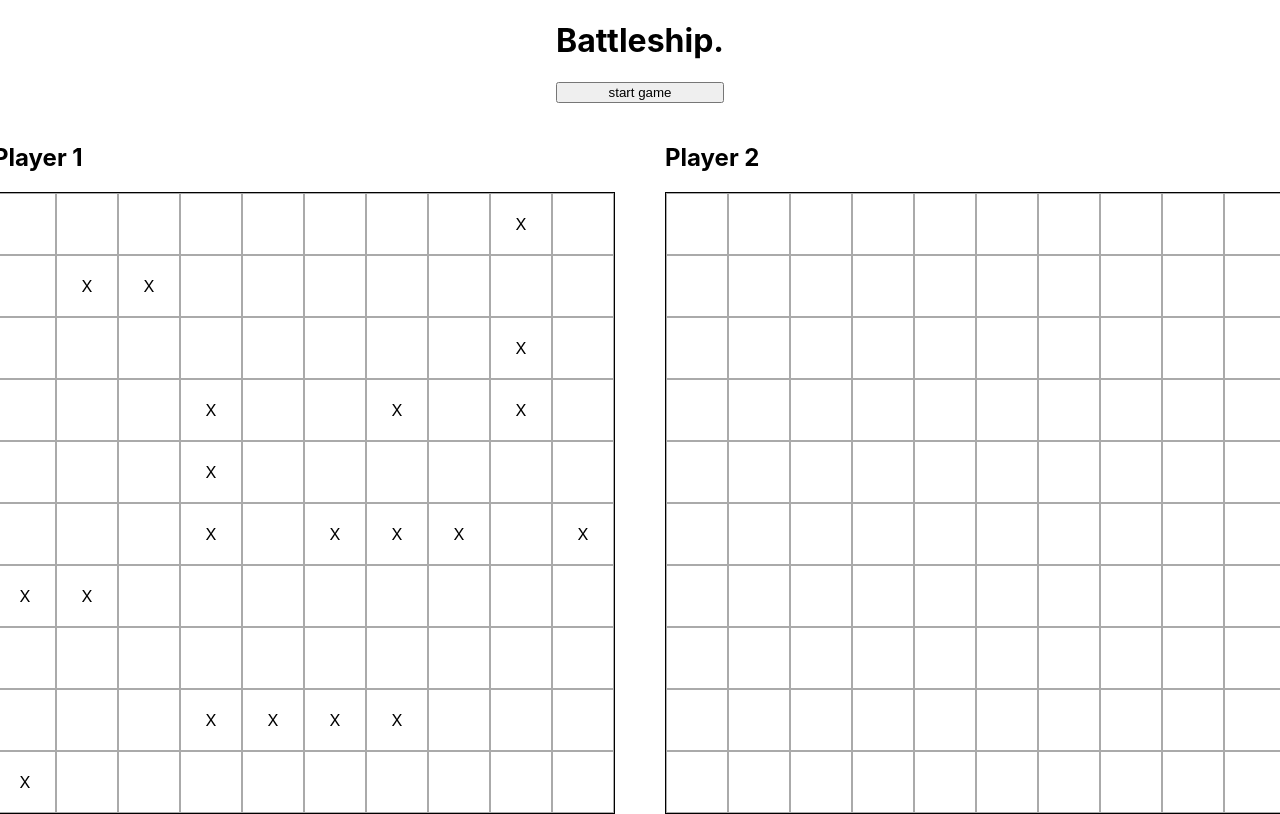
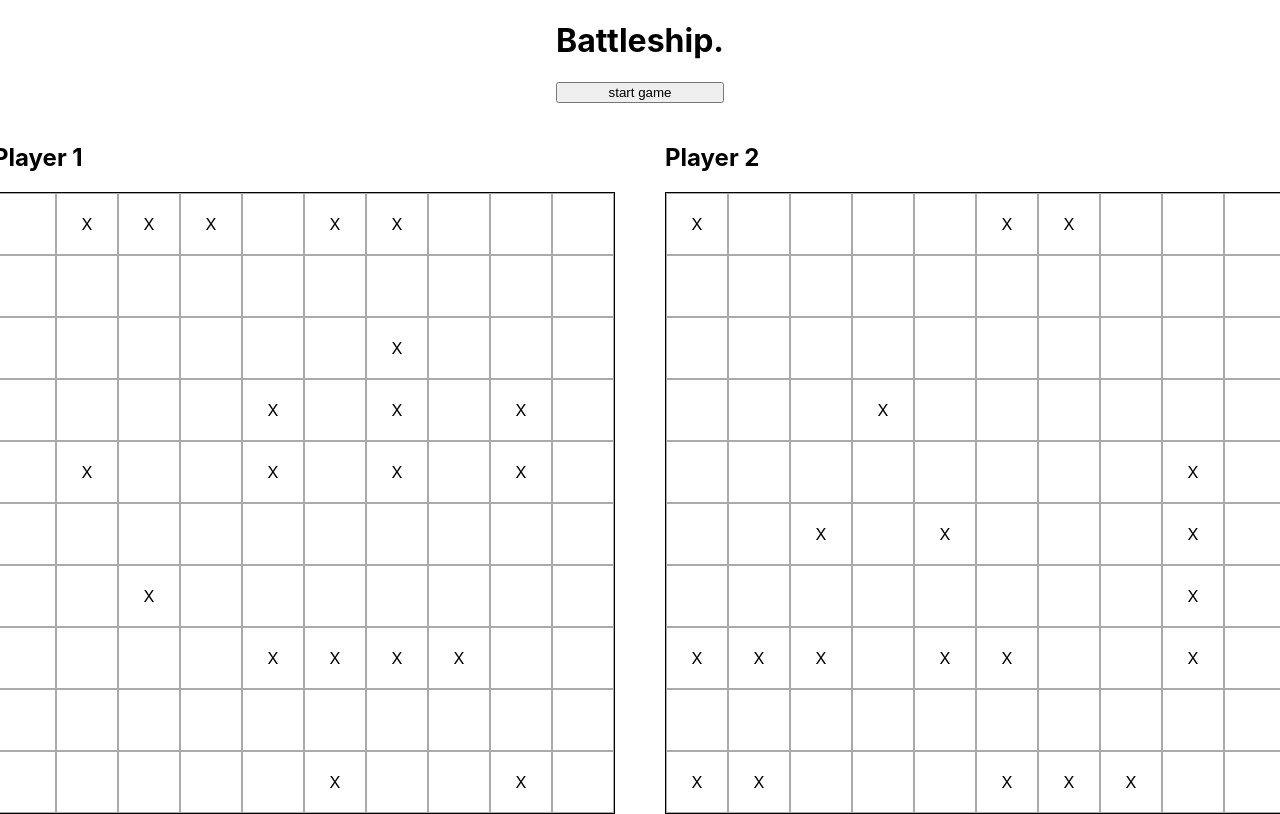
Before and after one commit to holybobrius/battleship, a React (Create React App) app: page / in a window 1280 px wide. Built offline with nearby package versions, Linux system fonts and the light colour scheme.

Commit message:
adjustant coords get hit on ship sink

```diff
--- a/src/components/Gameboard/Gameboard.jsx
+++ b/src/components/Gameboard/Gameboard.jsx
@@ -13,7 +13,7 @@ const Gameboard = props => {
         }
 
         const attack = coordinates => {
-            if(!props.enemyPlayer.getMoves().some(v => v.x === coordinates.x && v.y === coordinates.y)) {
+            if(!(props.enemyPlayer.getMoves().some(v => v.x === coordinates.x && v.y === coordinates.y) || props.gameboard.getMisses().some(v => v.x === coordinates.x && v.y === coordinates.y))) {
                 props.enemyPlayer.takeTurn(coordinates)
                 props.changeTurn()
                 props.player.randomMove()
--- a/src/factories/gameboard.js
+++ b/src/factories/gameboard.js
@@ -7,7 +7,7 @@ const gameboardFactory = () => {
     const getShips = () => ships
     const getMisses = () => misses
 
-    const generateShip = (shipLength, shipPositions) => {
+    const generateShip = (shipLength, shipPositions, horizontal) => {
         const generateHits = (shipPositions) => {
             const positions = []
             if(shipPositions) {
@@ -23,11 +23,11 @@ const gameboardFactory = () => {
         }
         const defaultSunk = false
 
-        return shipFactory(shipLength, generateHits(shipPositions), defaultSunk)
+        return shipFactory(shipLength, generateHits(shipPositions), defaultSunk, horizontal)
     }
 
-    const placeShip = (coordinates, shipLength) => {
-        const newShip = generateShip(shipLength, coordinates)
+    const placeShip = (coordinates, shipLength, horizontal) => {
+        const newShip = generateShip(shipLength, coordinates, horizontal)
         ships.push({
             coordinates,
             ship: newShip
@@ -35,19 +35,31 @@ const gameboardFactory = () => {
     }
 
     const receiveAttack = coordinates => {
-        const allCoordinates = [].concat.apply([], ships.map(ship => ship.coordinates)) // array of all coordinates of ships
-        if(!allCoordinates.some(v => {
-            return (v.x === coordinates.x && v.y === coordinates.y)
-        })) {
-            misses.push(coordinates)
-        } else {
-            ships.map(ship => ship.ship).forEach(n => {
-                if(n.getPositions().find(v => v.coordinates.x == coordinates.x && v.coordinates.y == coordinates.y)) {
-                    n.hit(coordinates)
+        ships.map(v => v.ship).forEach(n => {
+            if(n.getPositions().some(v => v.coordinates.x === coordinates.x && v.coordinates.y === coordinates.y)) {
+                n.hit(coordinates)
+                if(n.getSunk()) {
+                    const adjCoords = []
+                if(!n.getHorizontal()) {
+                    n.getPositions().forEach(pos => {
+                        adjCoords.push({y: pos.coordinates.y, x: pos.coordinates.x + 1}, {y: pos.coordinates.y, x: pos.coordinates.x - 1})
+                    })
+                    console.log('bruh', n.getPositions()[0].coordinates.y - 1, [{y: n.getPositions()[0].coordinates.y - 1, x: n.getPositions()[0].x}, {y: n.getPositions()[0].y - 1, x: n.getPositions()[0].x - 1}, {y: n.getPositions()[0].y - 1, x: n.getPositions()[0].x + 1}])
+                    adjCoords.push({y: n.getPositions()[0].coordinates.y - 1, x: n.getPositions()[0].coordinates.x}, {y: n.getPositions()[0].coordinates.y - 1, x: n.getPositions()[0].coordinates.x - 1}, {y: n.getPositions()[0].coordinates.y - 1, x: n.getPositions()[0].coordinates.x + 1})
+                    adjCoords.push({y: n.getPositions()[n.getLength() - 1].coordinates.y + 1, x: n.getPositions()[n.getLength() - 1].coordinates.x}, {y: n.getPositions()[n.getLength() - 1].coordinates.y + 1, x: n.getPositions()[n.getLength() - 1].coordinates.x - 1}, {y: n.getPositions()[n.getLength() - 1].coordinates.y + 1, x: n.getPositions()[n.getLength() - 1].coordinates.x + 1})
+                } else {
+                    n.getPositions().forEach(pos => {
+                        adjCoords.push({x: pos.coordinates.x, y: pos.coordinates.y + 1}, {x: pos.coordinates.x, y: pos.coordinates.y - 1})
+                    })
+                    adjCoords.push({x: n.getPositions()[0].coordinates.x - 1, y: n.getPositions()[0].coordinates.y}, {x: n.getPositions()[0].coordinates.x - 1, y: n.getPositions()[0].coordinates.y - 1}, {x: n.getPositions()[0].coordinates.x - 1, y: n.getPositions()[0].coordinates.y + 1})
+                    adjCoords.push({x: n.getPositions()[n.getLength() - 1].coordinates.x + 1, y: n.getPositions()[n.getLength() - 1].coordinates.y}, {x: n.getPositions()[n.getLength() - 1].coordinates.x + 1, y: n.getPositions()[n.getLength() - 1].coordinates.y - 1}, {x: n.getPositions()[n.getLength() - 1].coordinates.x + 1, y: n.getPositions()[n.getLength() - 1].coordinates.y + 1})
                 }
-            })
-        }
 
+                adjCoords.forEach(value => misses.push(value))
+                }
+            }
+        })
+        misses.push(coordinates)
         if(areAllShipsSunk()) console.log('all ships sunk!')
     }
 
--- a/src/factories/ship.js
+++ b/src/factories/ship.js
@@ -1,4 +1,4 @@
-const shipFactory = (length, positions, sunk) => {
+const shipFactory = (length, positions, sunk, horizontal) => {
 
     const isSunk = () => {
         if(positions.every(v => v.hit == true)) sunk = true
@@ -7,7 +7,7 @@ const shipFactory = (length, positions, sunk) => {
 
     const hit = position => {
         positions.find(n => n.coordinates.x == position.x && n.coordinates.y == position.y).hit = true
-        isSunk()
+        return isSunk()
     }
 
     const getSunk = () => sunk
@@ -16,7 +16,9 @@ const shipFactory = (length, positions, sunk) => {
 
     const getPositions = () => positions
 
-    return { getLength, getPositions, getSunk, hit }
+    const getHorizontal = () => horizontal
+
+    return { getLength, getPositions, getSunk, hit, getHorizontal }
 }
 
 export default shipFactory
--- a/src/gameLoop.js
+++ b/src/gameLoop.js
@@ -34,7 +34,7 @@ const generateShips = (gameboard) => {
             adjCoords.push({x: shipCoords[size - 1].x + 1, y: shipCoords[size - 1].y}, {x: shipCoords[size - 1].x + 1, y: shipCoords[size - 1].y - 1}, {x: shipCoords[size - 1].x + 1, y: shipCoords[size - 1].y + 1})
             usedSquares.adjCoord = usedSquares.adjCoord.concat(adjCoords)
             console.log(usedSquares)
-            gameboard.placeShip(shipCoords)
+            gameboard.placeShip(shipCoords, size, true)
         } else {
 
             let shipCoords = []
@@ -59,7 +59,7 @@ const generateShips = (gameboard) => {
             adjCoords.push({y: shipCoords[size - 1].y + 1, x: shipCoords[size - 1].x}, {y: shipCoords[size - 1].y + 1, x: shipCoords[size - 1].x - 1}, {y: shipCoords[size - 1].y + 1, x: shipCoords[size - 1].x + 1})
             usedSquares.adjCoord = usedSquares.adjCoord.concat(adjCoords)
             console.log(usedSquares)
-            gameboard.placeShip(shipCoords)
+            gameboard.placeShip(shipCoords, size, false)
             }
 
     }
@@ -83,6 +83,7 @@ export const startGame = (name1, name2) => {
     const gameboard2 = gameboardFactory();
 
     generateShips(gameboard1)
+    generateShips(gameboard2)
 
 
 
@@ -97,13 +98,3 @@ export const turn = (player, coordinates) => {
     player.takeTurn(coordinates)
 
 }
-
-/*
-                    || (v.x === x + i + 1 && v.y === y)
-                    || (v.x === x + i && v.y === y + 1)
-                    || (v.x === x + i && v.y === y - 1)
-                    || (v.x === x + i + 1 && v.y === y - 1)
-                    || (v.x === x + i - 1 && v.y === y - 1)
-                    || (v.x === x + i + 1 && v.y === y + 1)
-                    || (v.x === x + i - 1 && v.y === y + 1)))
-*/
```
